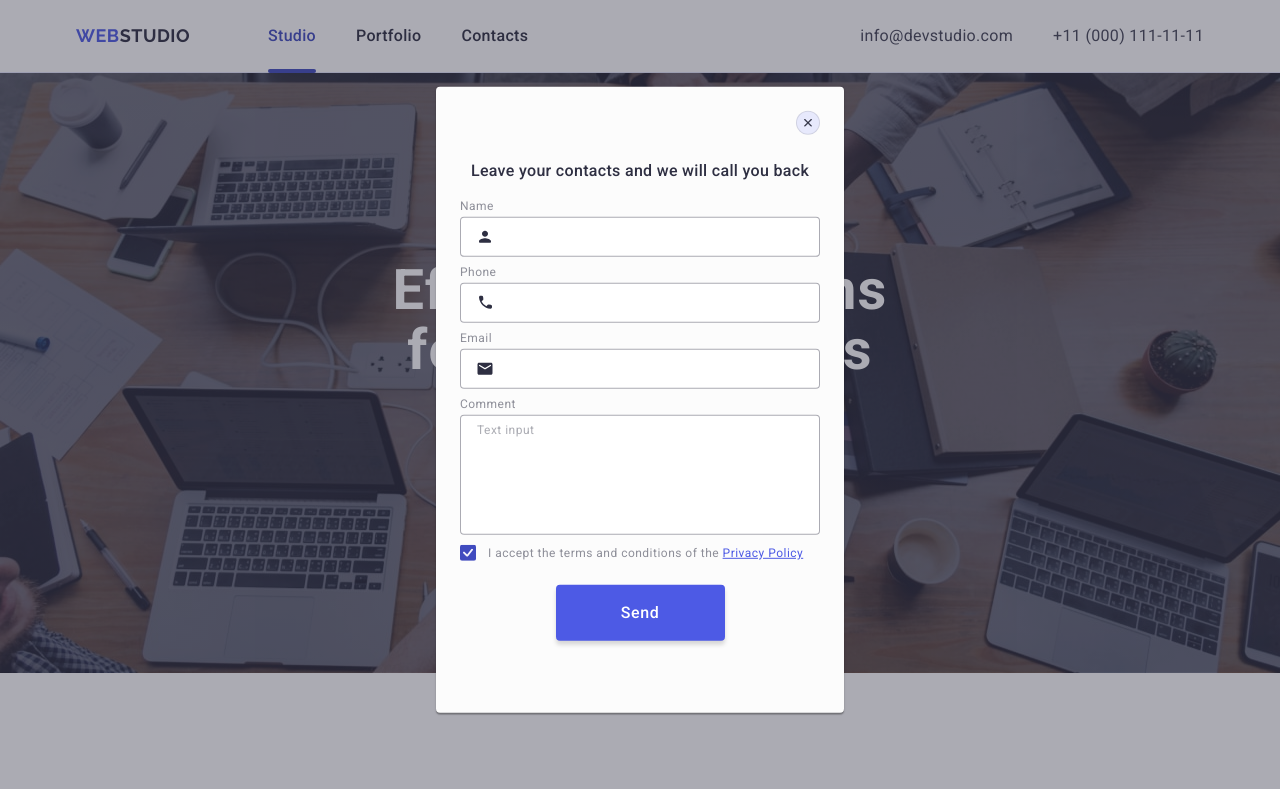
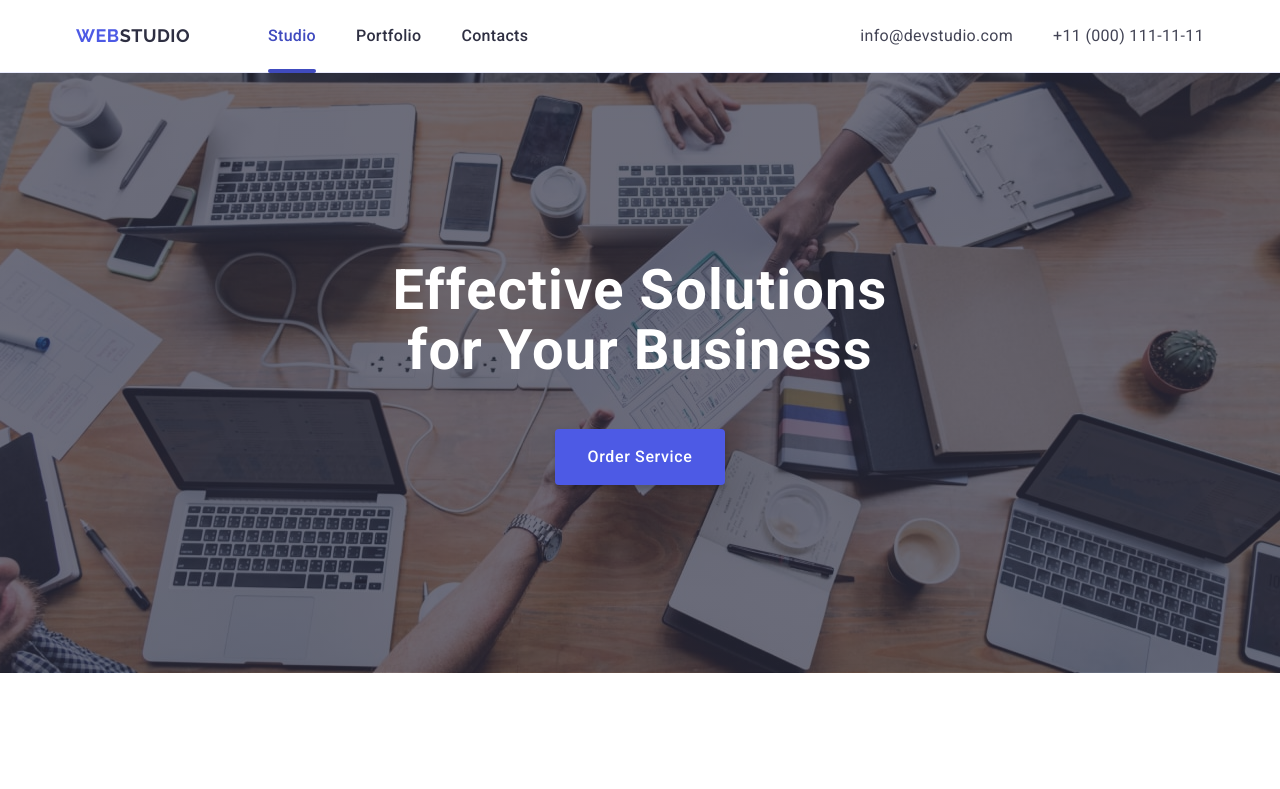
Before and after one commit to TosyaReva/goit-markup-hw-06, a plain HTML site: page index.html in a window 1280 px wide. Shown: the top 789 px of the page. Drawn offline with nearby package versions, Linux system fonts and the light colour scheme.

Commit message:
removed class is-open

```diff
--- a/index.html
+++ b/index.html
@@ -621,7 +621,7 @@
     </footer>
     <!-- #endregion Footer -->
     <!-- #Modal region -->
-    <div class="backdrop js-modal is-open">
+    <div class="backdrop js-modal">
       <div class="modal">
         <button class="modal-btn js-close-modal" type="button">
           <svg class="modal-btn-icon" width="8" height="8">
```
